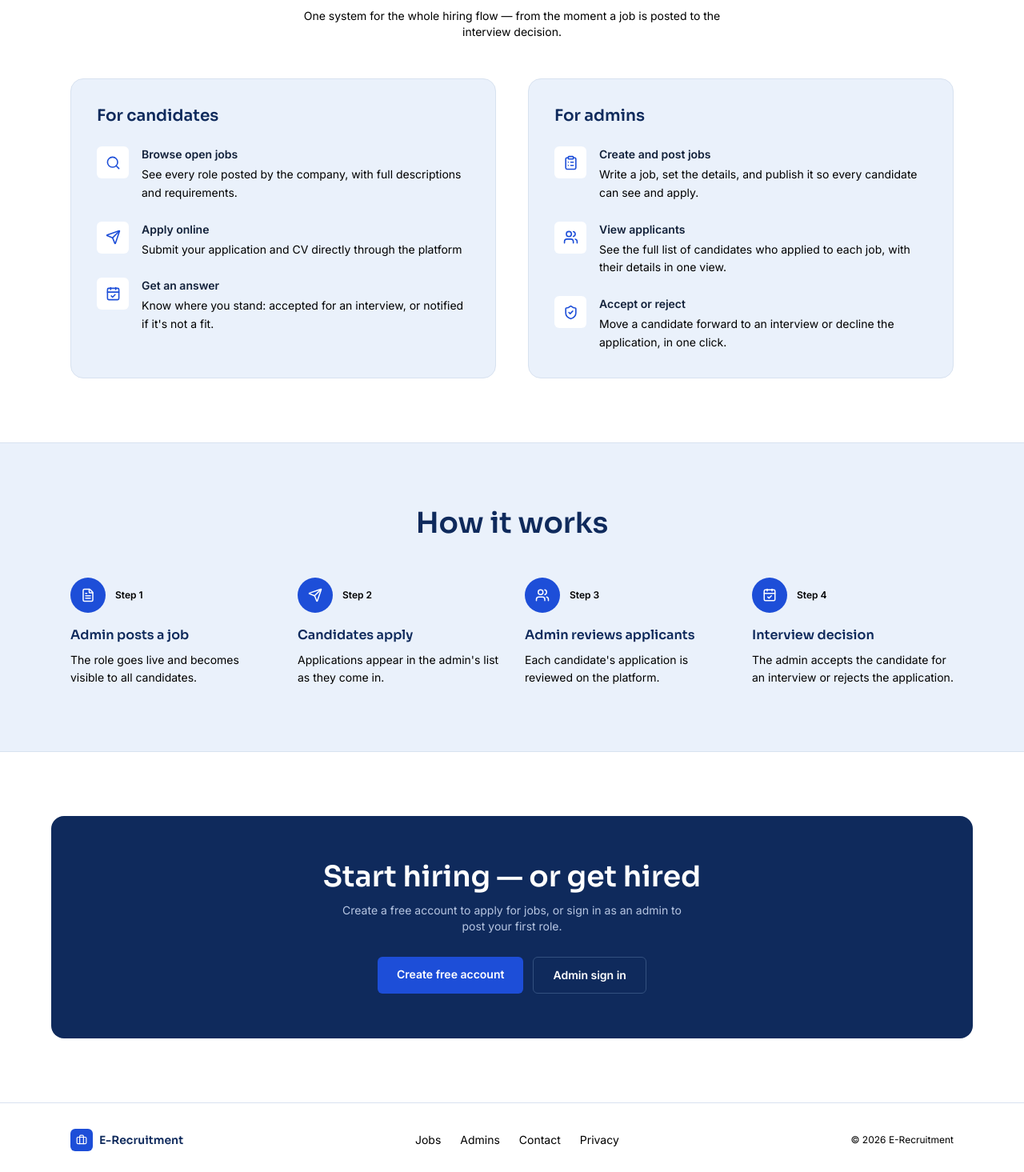
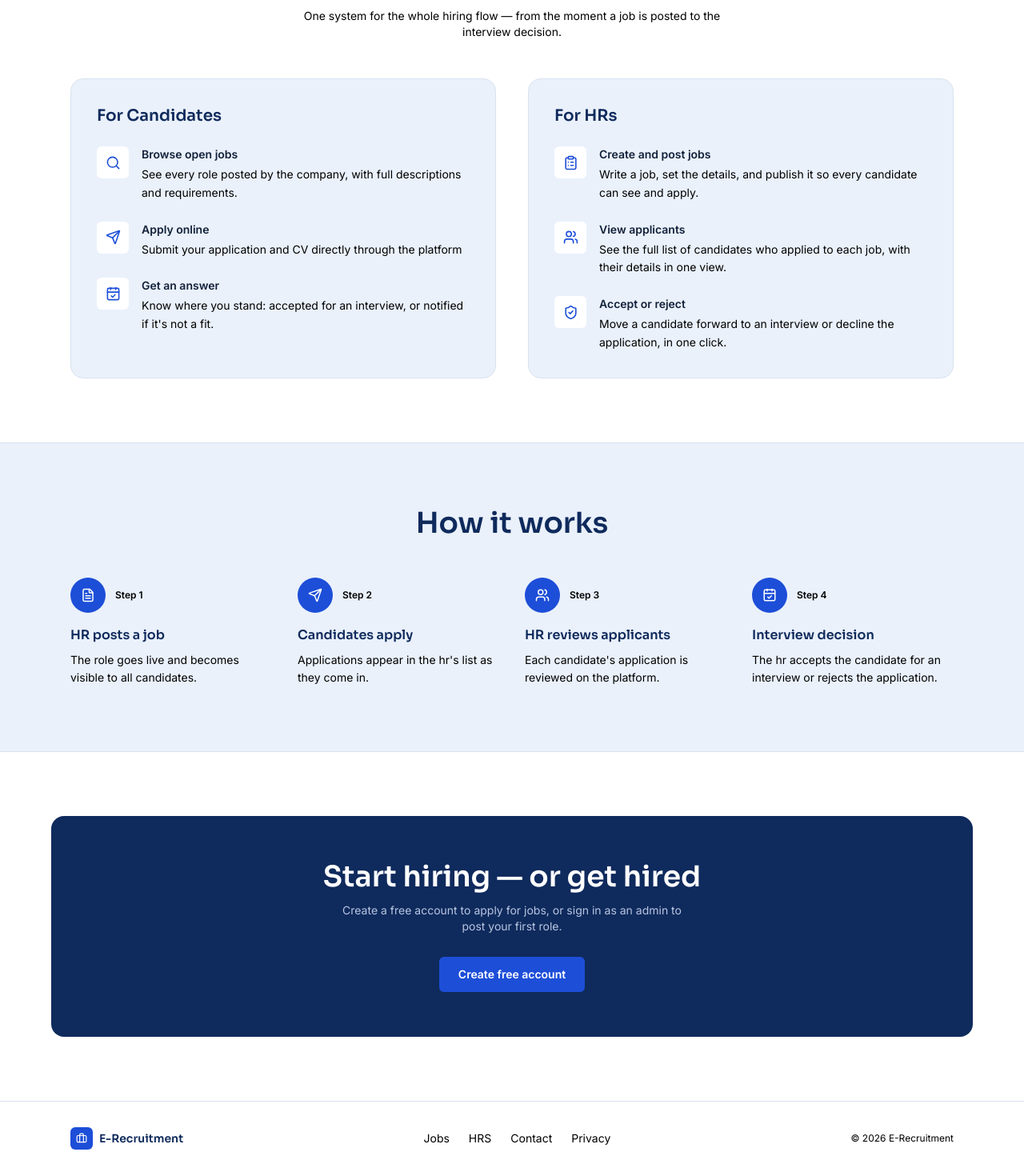
Before and after one commit to pedropkmmt/E-Recruitment, a React (Vite) app: page / in a window 1280 px wide. Shown: the part 765-2230 px from the top of the page at 80% size. Built offline with nearby package versions, Linux system fonts and the light colour scheme.

Commit message:
update wording on the webiste

```diff
--- a/src/components/CTA.jsx
+++ b/src/components/CTA.jsx
@@ -22,13 +22,6 @@ const CTA = () => (
         >
           Create free account
         </a>
-        <a
-          href="#"
-          className="rounded-md border px-6 py-3 font-body text-sm font-semibold text-white"
-          style={{ borderColor: "#33507F" }}
-        >
-          Admin sign in
-        </a>
       </div>
     </div>
   </section>
--- a/src/components/Features.jsx
+++ b/src/components/Features.jsx
@@ -4,7 +4,7 @@ import { colors} from "../utils/colors";
 
 const FEATURES = [
   {
-    heading: "For candidates",
+    heading: "For Candidates",
     items: [
       { icon: Search, title: "Browse open jobs", text: "See every role posted by the company, with full descriptions and requirements." },
       { icon: Send, title: "Apply online", text: "Submit your application and CV directly through the platform " },
@@ -12,7 +12,7 @@ const FEATURES = [
     ],
   },
   {
-    heading: "For admins",
+    heading: "For HRs",
     items: [
       { icon: ClipboardList, title: "Create and post jobs", text: "Write a job, set the details, and publish it so every candidate can see and apply." },
       { icon: Users, title: "View applicants", text: "See the full list of candidates who applied to each job, with their details in one view." },
--- a/src/components/Footer.jsx
+++ b/src/components/Footer.jsx
@@ -14,7 +14,7 @@ const Footer = () => (
         </span>
       </div>
       <div className="flex gap-6">
-        {["Jobs", "Admins", "Contact", "Privacy"].map((l) => (
+        {["Jobs", "HRS", "Contact", "Privacy"].map((l) => (
           <a key={l} href="#" className="font-body text-sm transition-opacity hover:opacity-70" style={{ color: colors.muted }}>
             {l}
           </a>
--- a/src/components/HowItWorks.jsx
+++ b/src/components/HowItWorks.jsx
@@ -3,10 +3,10 @@ import { FileText, Send, Users, CalendarCheck } from "lucide-react";
 import {colors } from "../utils/colors";
 
 const STEPS = [
-  { icon: FileText, title: "Admin posts a job", text: "The role goes live and becomes visible to all candidates." },
-  { icon: Send, title: "Candidates apply", text: "Applications appear in the admin's list as they come in." },
-  { icon: Users, title: "Admin reviews applicants", text: "Each candidate's application is reviewed on the platform." },
-  { icon: CalendarCheck, title: "Interview decision", text: "The admin accepts the candidate for an interview or rejects the application." },
+  { icon: FileText, title: "HR posts a job", text: "The role goes live and becomes visible to all candidates." },
+  { icon: Send, title: "Candidates apply", text: "Applications appear in the hr's list as they come in." },
+  { icon: Users, title: "HR reviews applicants", text: "Each candidate's application is reviewed on the platform." },
+  { icon: CalendarCheck, title: "Interview decision", text: "The hr accepts the candidate for an interview or rejects the application." },
 ];
 
 const HowItWorks = () => (
```
